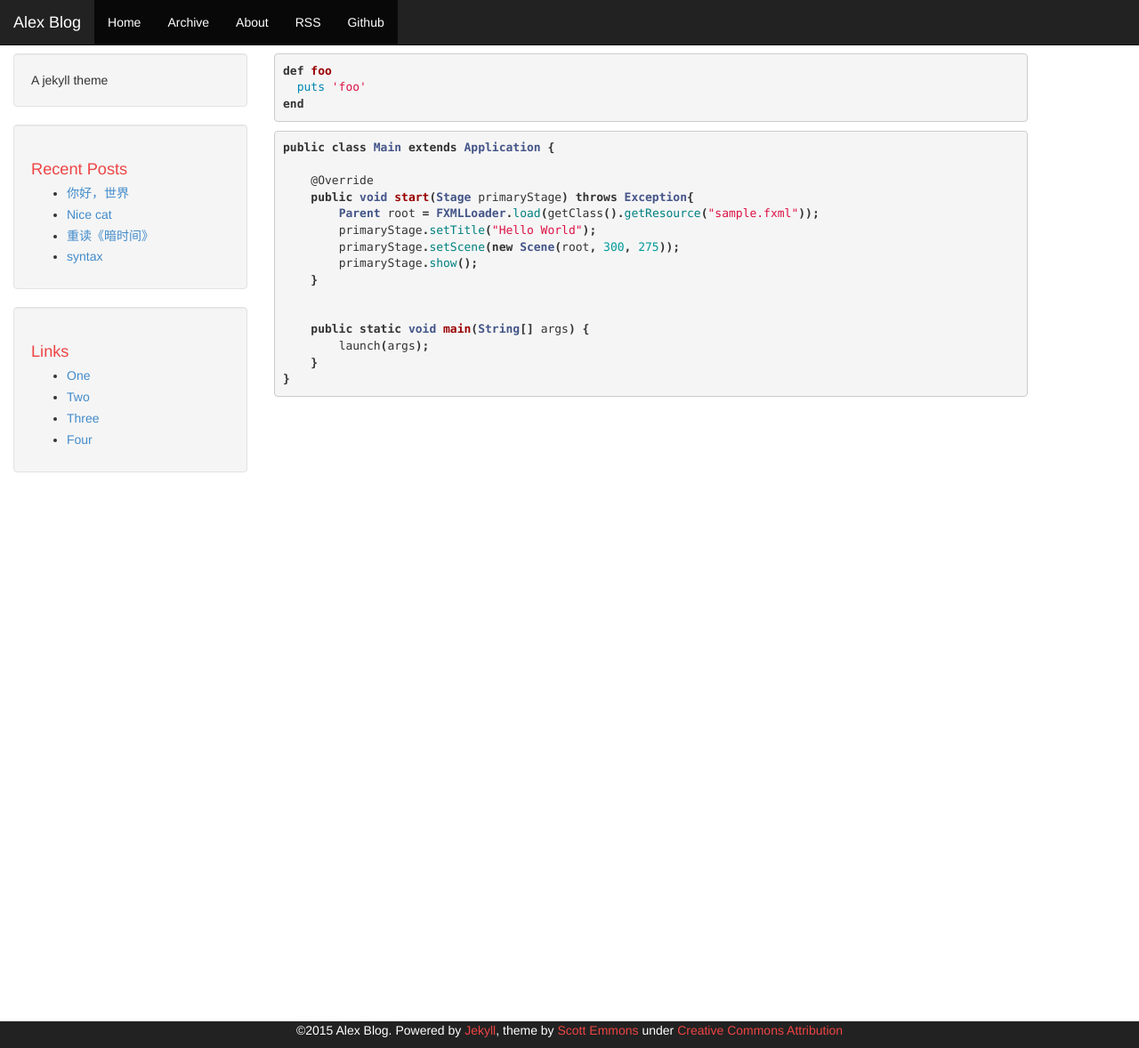
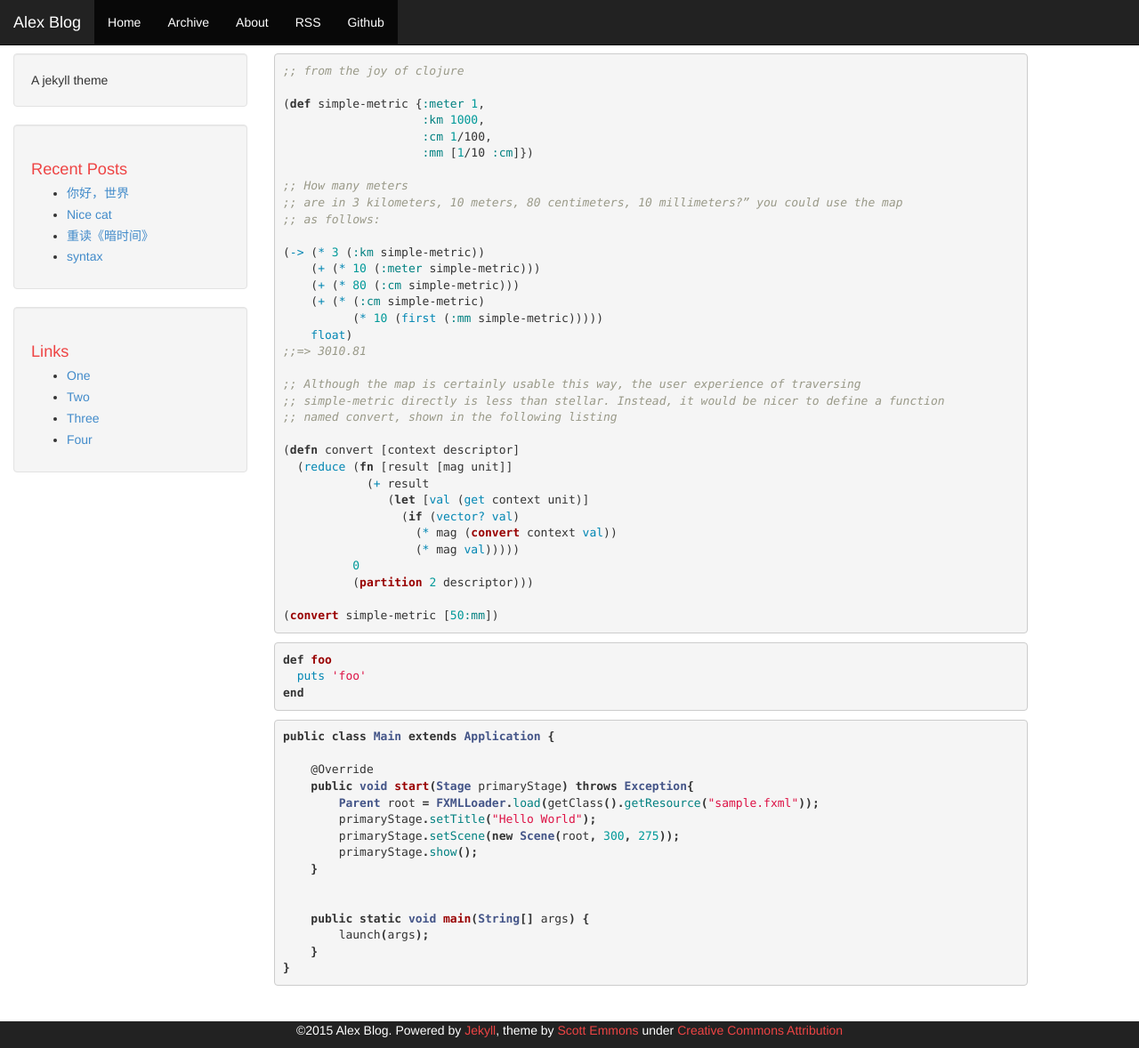
Before and after one commit to BadUncleX/blog, a Jekyll site: the page built from _posts/2015-01-10-syntax.md, in a window 1280 px wide and 1178 px high. Shown: the whole window at 89% size. Built offline with Jekyll 4.4.1, drawn with Linux system fonts in a browser that asks for light colours; Markdown is read by kramdown in place of the engine named in the settings; comment, search, counter and statistics services are not loaded.

Commit message:
comments

```diff
--- a/_layouts/post.html
+++ b/_layouts/post.html
@@ -1,3 +1,6 @@
+---
+comments: true
+---
 {% include header.html %}
 
 <div class="container container-left">
--- a/_posts/2015-01-10-syntax.md
+++ b/_posts/2015-01-10-syntax.md
@@ -4,7 +4,42 @@
 ---
 
 
+{% highlight clojure %}
+;; from the joy of clojure
 
+(def simple-metric {:meter 1,
+                    :km 1000,
+                    :cm 1/100,
+                    :mm [1/10 :cm]})
+
+;; How many meters
+;; are in 3 kilometers, 10 meters, 80 centimeters, 10 millimeters?” you could use the map
+;; as follows:
+
+(-> (* 3 (:km simple-metric))
+    (+ (* 10 (:meter simple-metric)))
+    (+ (* 80 (:cm simple-metric)))
+    (+ (* (:cm simple-metric)
+          (* 10 (first (:mm simple-metric)))))
+    float)
+;;=> 3010.81
+
+;; Although the map is certainly usable this way, the user experience of traversing
+;; simple-metric directly is less than stellar. Instead, it would be nicer to define a function
+;; named convert, shown in the following listing
+
+(defn convert [context descriptor]
+  (reduce (fn [result [mag unit]]
+            (+ result
+               (let [val (get context unit)]
+                 (if (vector? val)
+                   (* mag (convert context val))
+                   (* mag val)))))
+          0
+          (partition 2 descriptor)))
+
+(convert simple-metric [50:mm])
+{% endhighlight %}
 
 
 {% highlight ruby %}
```
Also changed, not shown: _includes/disqus-comments.html (+5 -4 lines).
